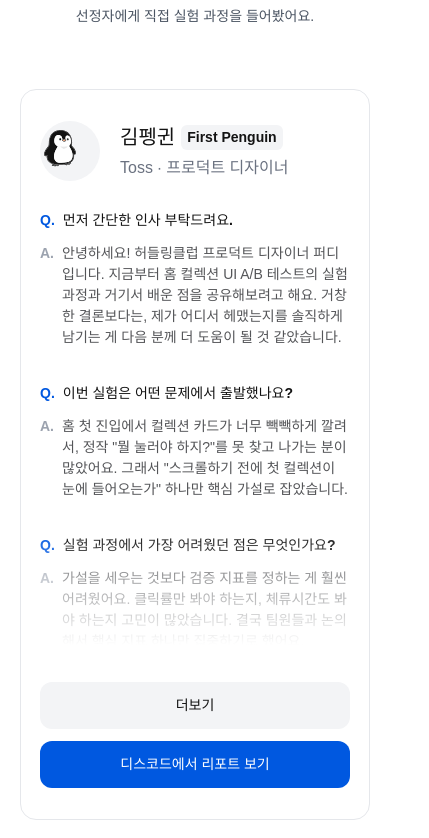
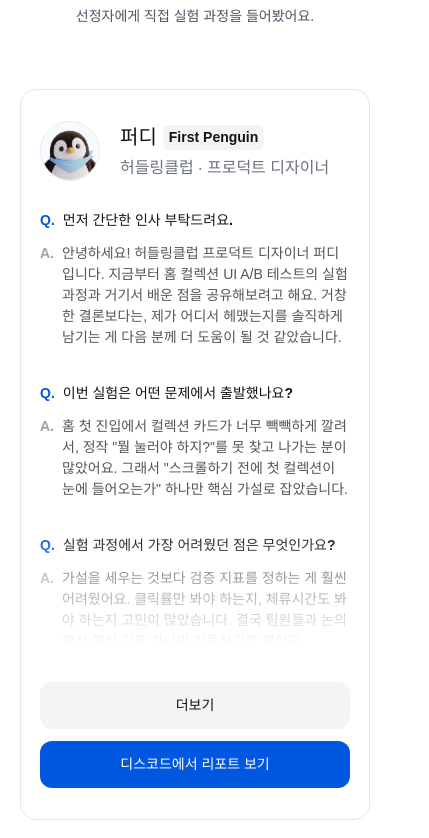
Before and after one commit to c1-siwon/huddlingclub-report, a Next.js app: page /community/report/001 in a window 390 px wide. Shown: the part 926-1764 px from the top of the page, 429 px wide, since content can reach past the window. Built offline with nearby package versions, Linux system fonts and the light colour scheme; a web font is replaced by a local one.

Commit message:
모바일 핫이슈 카드 레이아웃 수정, 패딩 정리

```diff
--- a/src/app/community/report/001/ReportComponents.tsx
+++ b/src/app/community/report/001/ReportComponents.tsx
@@ -397,18 +397,18 @@ function K() {
   ] }) });
 }
 function X() {
-  return /* @__PURE__ */ e("div", { className: "bg-[#f3f4f6] overflow-clip relative rounded-[499.5px] shrink-0 size-[60px]", "data-name": "User Logo Container", children: /* @__PURE__ */ e(K, {}) });
+  return /* @__PURE__ */ e("div", { className: "overflow-clip relative shrink-0 size-[60px]", style: { borderRadius: "999px", border: "1px solid #e5e7eb" }, "data-name": "User Logo Container", children: /* @__PURE__ */ e("img", { src: "/community/report/001/puddy.png", alt: "퍼디 프로필", className: "absolute inset-0 w-full h-full object-cover", style: { borderRadius: "999px" } }) });
 }
 function e1() {
   return /* @__PURE__ */ t("div", { className: "content-stretch flex gap-[6px] items-center relative shrink-0", "data-name": "User Name Container", children: [
-    /* @__PURE__ */ e("div", { className: "[word-break:break-word] flex flex-col font-['Pretendard_Variable',sans-serif] font-bold justify-center leading-[0] relative shrink-0 text-[#131313] text-[20px] text-center whitespace-nowrap", children: /* @__PURE__ */ e("p", { className: "leading-[1.5]", children: "김펭귄" }) }),
+    /* @__PURE__ */ e("div", { className: "[word-break:break-word] flex flex-col font-['Pretendard_Variable',sans-serif] font-bold justify-center leading-[0] relative shrink-0 text-[#131313] text-[20px] text-center whitespace-nowrap", children: /* @__PURE__ */ e("p", { className: "leading-[1.5]", children: "퍼디" }) }),
     /* @__PURE__ */ e("div", { className: "bg-[#f3f4f6] content-stretch flex items-center justify-center px-[6px] py-[2px] relative rounded-[6px] shrink-0", "data-name": "Badge", children: /* @__PURE__ */ e("div", { className: "[word-break:break-word] flex flex-col font-['Pretendard_Variable',sans-serif] font-semibold justify-center leading-[0] relative shrink-0 text-[#131313] text-[14px] text-center whitespace-nowrap", children: /* @__PURE__ */ e("p", { className: "leading-[1.5]", children: "First Penguin" }) }) })
   ] });
 }
 function t1() {
   return /* @__PURE__ */ t("div", { className: "content-stretch flex flex-col gap-[4px] items-start relative shrink-0", "data-name": "User Details", children: [
     /* @__PURE__ */ e(e1, {}),
-    /* @__PURE__ */ e("div", { className: "[word-break:break-word] flex flex-col font-['Pretendard_Variable',sans-serif] font-medium justify-center leading-[0] relative shrink-0 text-[#6b7280] text-[16px] text-center whitespace-nowrap", children: /* @__PURE__ */ e("p", { className: "leading-[1.5]", children: "Toss ∙ 프로덕트 디자이너" }) })
+    /* @__PURE__ */ e("div", { className: "[word-break:break-word] flex flex-col font-['Pretendard_Variable',sans-serif] font-medium justify-center leading-[0] relative shrink-0 text-[#6b7280] text-[16px] text-center whitespace-nowrap", children: /* @__PURE__ */ e("p", { className: "leading-[1.5]", children: "허들링클럽 ∙ 프로덕트 디자이너" }) })
   ] });
 }
 function l1() {
@@ -1028,18 +1028,18 @@ function X1() {
   ] }) });
 }
 function e2() {
-  return /* @__PURE__ */ e("div", { className: "bg-[#f3f4f6] overflow-clip relative rounded-[499.5px] shrink-0 size-[60px]", "data-name": "User Logo Container", children: /* @__PURE__ */ e(X1, {}) });
+  return /* @__PURE__ */ e("div", { className: "overflow-clip relative shrink-0 size-[60px]", style: { borderRadius: "999px", border: "1px solid #e5e7eb" }, "data-name": "User Logo Container", children: /* @__PURE__ */ e("img", { src: "/community/report/001/puddy.png", alt: "퍼디 프로필", className: "absolute inset-0 w-full h-full object-cover", style: { borderRadius: "999px" } }) });
 }
 function t2() {
   return /* @__PURE__ */ t("div", { className: "content-stretch flex gap-[6px] items-center relative shrink-0", "data-name": "User Name Container", children: [
-    /* @__PURE__ */ e("div", { className: "[word-break:break-word] flex flex-col font-['Pretendard_Variable',sans-serif] font-bold justify-center leading-[0] relative shrink-0 text-[#131313] text-[20px] text-center whitespace-nowrap", children: /* @__PURE__ */ e("p", { className: "leading-[1.5]", children: "김펭귄" }) }),
+    /* @__PURE__ */ e("div", { className: "[word-break:break-word] flex flex-col font-['Pretendard_Variable',sans-serif] font-bold justify-center leading-[0] relative shrink-0 text-[#131313] text-[20px] text-center whitespace-nowrap", children: /* @__PURE__ */ e("p", { className: "leading-[1.5]", children: "퍼디" }) }),
     /* @__PURE__ */ e("div", { className: "bg-[#f3f4f6] content-stretch flex items-center justify-center px-[6px] py-[2px] relative rounded-[6px] shrink-0", "data-name": "Badge", children: /* @__PURE__ */ e("div", { className: "[word-break:break-word] flex flex-col font-['Pretendard_Variable',sans-serif] font-semibold justify-center leading-[0] relative shrink-0 text-[#131313] text-[14px] text-center whitespace-nowrap", children: /* @__PURE__ */ e("p", { className: "leading-[1.5]", children: "First Penguin" }) }) })
   ] });
 }
 function l2() {
   return /* @__PURE__ */ t("div", { className: "content-stretch flex flex-col gap-[4px] items-start relative shrink-0", "data-name": "User Details", children: [
     /* @__PURE__ */ e(t2, {}),
-    /* @__PURE__ */ e("div", { className: "[word-break:break-word] flex flex-col font-['Pretendard_Variable',sans-serif] font-medium justify-center leading-[0] relative shrink-0 text-[#6b7280] text-[16px] text-center whitespace-nowrap", children: /* @__PURE__ */ e("p", { className: "leading-[1.5]", children: "Toss ∙ 프로덕트 디자이너" }) })
+    /* @__PURE__ */ e("div", { className: "[word-break:break-word] flex flex-col font-['Pretendard_Variable',sans-serif] font-medium justify-center leading-[0] relative shrink-0 text-[#6b7280] text-[16px] text-center whitespace-nowrap", children: /* @__PURE__ */ e("p", { className: "leading-[1.5]", children: "허들링클럽 ∙ 프로덕트 디자이너" }) })
   ] });
 }
 function a2() {
@@ -1290,15 +1290,16 @@ const B2 = [
   }
 ];
 function Z2() {
-  return /* @__PURE__ */ e("div", { className: "content-stretch flex flex-col items-start relative shrink-0 w-full", "data-name": "Top AI News Details", children: B2.map((s, C) => /* @__PURE__ */ t("button", { type: "button", className: "bg-white relative shrink-0 w-full text-left transition-all duration-150 hover:bg-[#f9fafb] active:bg-[#f3f4f6] active:scale-[0.99] cursor-pointer", children: [
+  return /* @__PURE__ */ e("div", { className: "content-stretch flex flex-col items-start relative shrink-0 w-full", style: { padding: 0 }, "data-name": "Top AI News Details", children: B2.map((s, C) => /* @__PURE__ */ t("button", { type: "button", className: "bg-white relative w-full text-left transition-all duration-150 hover:bg-[#f9fafb] active:bg-[#f3f4f6] active:scale-[0.99] cursor-pointer", style: { width: "100%" }, children: [
     /* @__PURE__ */ e("div", { "aria-hidden": !0, className: "absolute border-[#e5e7eb] border-b border-solid inset-0 pointer-events-none" }),
-    /* @__PURE__ */ e("div", { className: "content-stretch flex flex-col items-start pb-[17px] pt-[16px] px-[20px] relative size-full", children: /* @__PURE__ */ e("div", { className: "relative shrink-0 w-full", children: /* @__PURE__ */ t("div", { className: "bg-clip-padding border-0 border-[transparent] border-solid content-stretch flex gap-[8px] items-start relative size-full", children: [
-      /* @__PURE__ */ e("div", { className: "aspect-[114/114] relative rounded-[8px] self-stretch shrink-0 overflow-hidden", children: /* @__PURE__ */ e("img", { alt: "", className: "absolute inset-0 max-w-none object-cover pointer-events-none rounded-[8px] size-full", src: E1 }) }),
-      /* @__PURE__ */ t("div", { className: "[word-break:break-word] content-stretch flex flex-[1_0_0] flex-col gap-[4px] items-start min-w-px relative", children: [
-        /* @__PURE__ */ e("div", { className: "flex flex-col font-['Pretendard_Variable',sans-serif] font-bold justify-center leading-[0] overflow-hidden relative shrink-0 text-[#171719] text-[14px] text-ellipsis w-full whitespace-nowrap", children: /* @__PURE__ */ e("p", { className: "leading-[1.5] overflow-hidden text-ellipsis", children: s.title }) }),
-        /* @__PURE__ */ e("p", { className: "font-['Pretendard_Variable',sans-serif] font-normal leading-[1.8] text-[13px] text-[rgba(46,47,51,0.82)] w-full line-clamp-2", children: s.description })
+    /* @__PURE__ */ e("div", { className: "content-stretch flex flex-row items-center gap-[12px] px-[20px] py-[16px] relative w-full", children: [
+      /* @__PURE__ */ e("div", { className: "shrink-0 overflow-hidden", style: { width: 100, height: 100, borderRadius: 8, background: "#f5f5f5" }, children: /* @__PURE__ */ e("img", { alt: "", className: "w-full h-full object-cover", style: { borderRadius: 8 }, src: E1 }) }),
+      /* @__PURE__ */ t("div", { className: "[word-break:break-word] content-stretch flex flex-[1_0_0] flex-col gap-[4px] items-start min-w-0 relative", children: [
+        /* @__PURE__ */ e("div", { className: "font-['Pretendard_Variable',sans-serif] font-normal text-[#4b5563] text-[12px]", children: /* @__PURE__ */ e("p", { className: "leading-[1.5]", children: s.date }) }),
+        /* @__PURE__ */ e("div", { className: "font-['Pretendard_Variable',sans-serif] font-bold text-[#171719] text-[14px] w-full", style: { display: "-webkit-box", WebkitLineClamp: 2, WebkitBoxOrient: "vertical", overflow: "hidden" }, children: /* @__PURE__ */ e("p", { className: "leading-[1.5]", children: s.title }) }),
+        /* @__PURE__ */ e("div", { className: "font-['Pretendard_Variable',sans-serif] font-normal text-[rgba(46,47,51,0.82)] text-[13px] w-full", style: { display: "-webkit-box", WebkitLineClamp: 2, WebkitBoxOrient: "vertical", overflow: "hidden" }, children: /* @__PURE__ */ e("p", { className: "leading-[1.8]", children: s.description }) })
       ] })
-    ] }) }) })
+    ] })
   ] }, C)) });
 }
 function P2() {
@@ -1310,8 +1311,8 @@ function z2() {
   });
 }
 function R2() {
-  return /* @__PURE__ */ e("div", { className: "relative shrink-0 w-full", "data-name": "AI News Container", children: /* @__PURE__ */ e("div", { className: "flex flex-col items-center justify-center overflow-clip rounded-[inherit] size-full", children: /* @__PURE__ */ t("div", { className: "content-stretch flex flex-col gap-[60px] items-center justify-center px-[20px] py-[60px] relative size-full", children: [
-    /* @__PURE__ */ e("div", { className: "content-stretch flex flex-col items-center relative shrink-0 w-full", "data-name": "SectionHeader", children: /* @__PURE__ */ e(A2, {}) }),
+  return /* @__PURE__ */ e("div", { className: "relative shrink-0 w-full", "data-name": "AI News Container", children: /* @__PURE__ */ e("div", { className: "flex flex-col items-center justify-center overflow-clip rounded-[inherit] size-full", children: /* @__PURE__ */ t("div", { className: "content-stretch flex flex-col gap-[60px] items-center justify-center py-[60px] relative size-full", children: [
+    /* @__PURE__ */ e("div", { className: "content-stretch flex flex-col items-center px-[20px] relative shrink-0 w-full", "data-name": "SectionHeader", children: /* @__PURE__ */ e(A2, {}) }),
     /* @__PURE__ */ e(z2, {})
   ] }) }) });
 }
--- a/src/app/community/report/001/report.css
+++ b/src/app/community/report/001/report.css
@@ -63,3 +63,8 @@ img {
   0%, 100% { opacity: 1; }
   50% { opacity: 0.15; }
 }
+
+/* 모바일 핫이슈 카드 마지막 아이템 border 숨김 */
+[data-name="Top AI News Details"] > button:last-child > div[aria-hidden="true"] {
+  border-bottom: none;
+}
```
Also changed, not shown: public/community/report/001/puddy.png (added).
